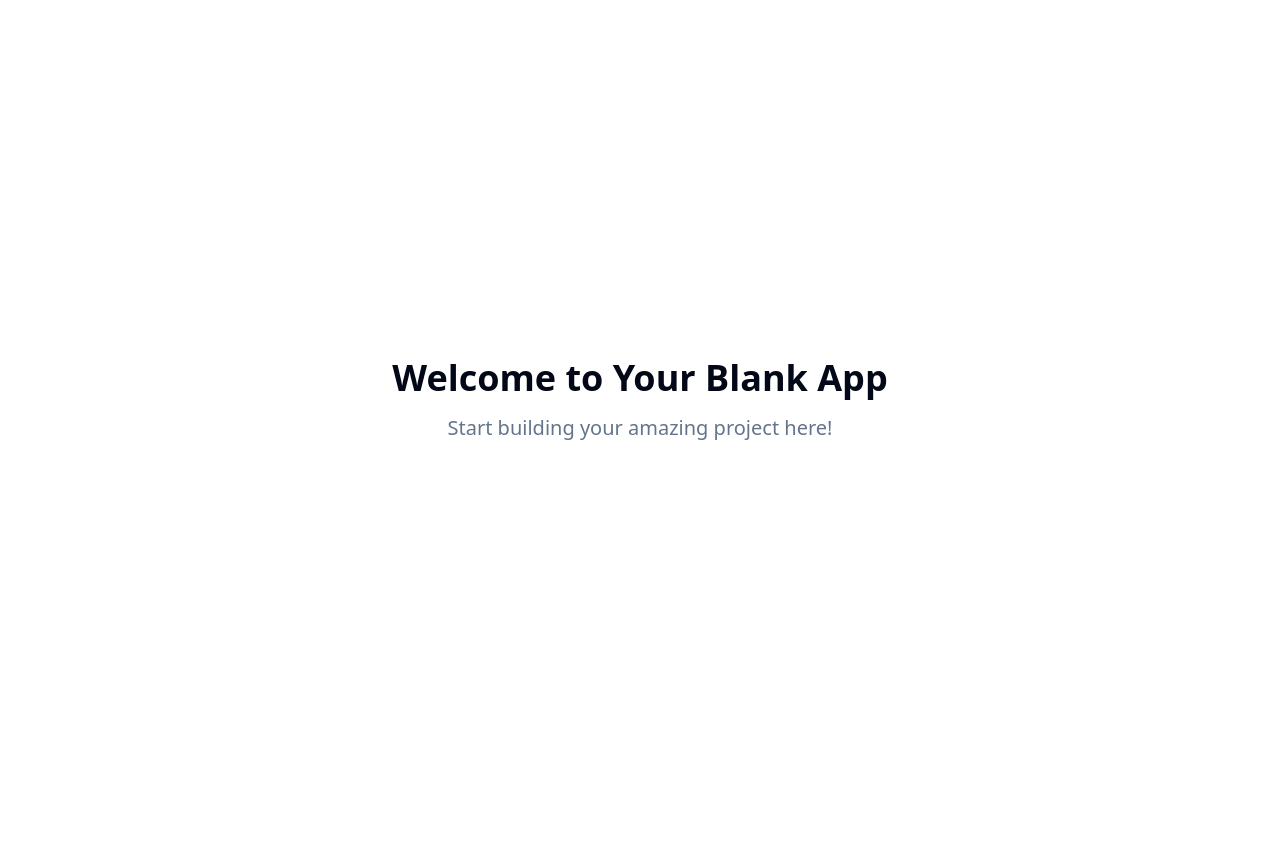
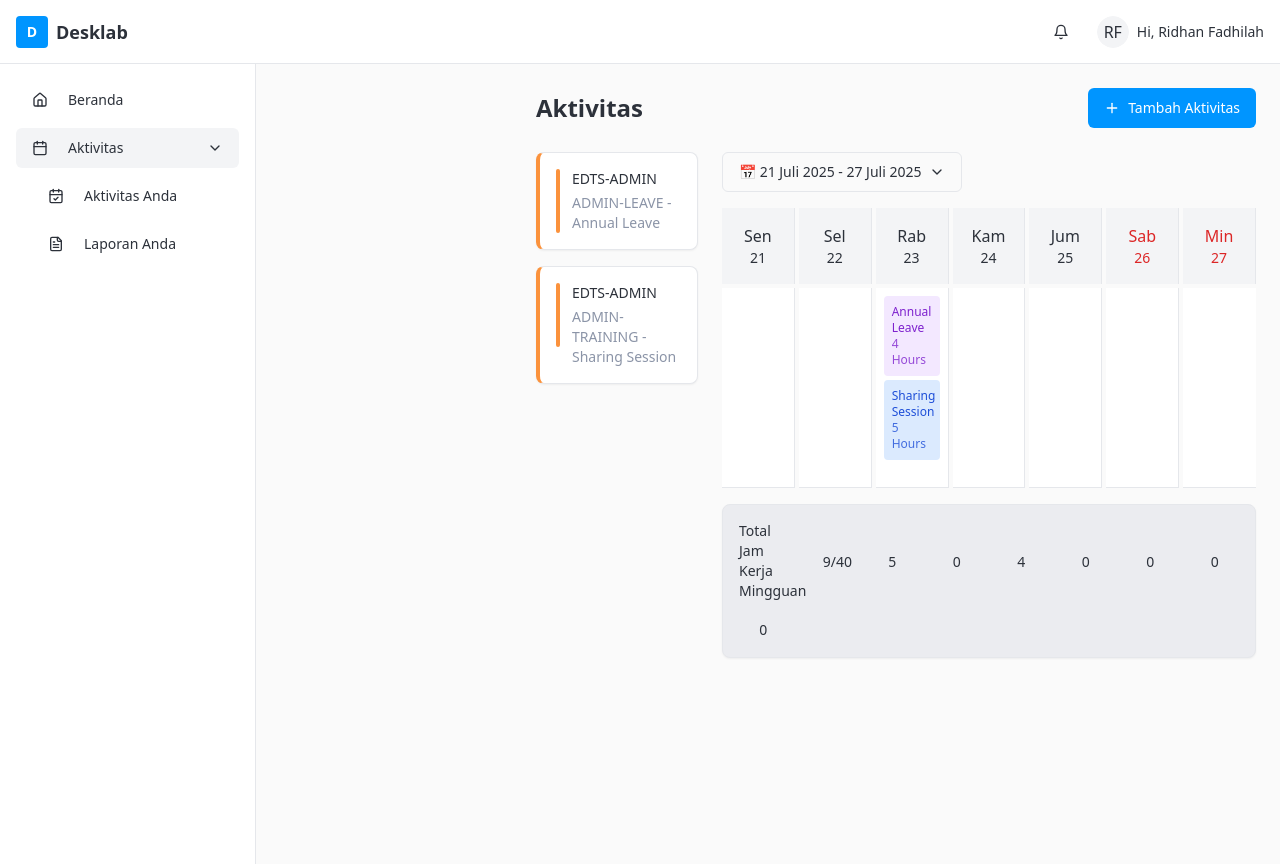
Before and after one commit to hightechif/desklab-web-taurus, a React (Vite) app: page / in a window 1280 px wide. Before the commit the page ends 800 px from the top, so only its background shows below. Built offline with nearby package versions, Linux system fonts and the light colour scheme.

Commit message:
Add activity tracking page
The user wants to develop a web app with an activity tracking page. The page should display a calendar view with activities logged for each day. The app should be as accurate as possible to the provided image.

```diff
--- /dev/null
+++ b/src/components/ActivityCard.tsx
@@ -0,0 +1,21 @@
+import { Card } from "@/components/ui/card";
+
+interface ActivityCardProps {
+  title: string;
+  subtitle: string;
+  color?: string;
+}
+
+export const ActivityCard = ({ title, subtitle, color = "bg-orange-400" }: ActivityCardProps) => {
+  return (
+    <Card className="p-4 bg-activity-card border-l-4 border-l-orange-400 shadow-sm">
+      <div className="flex items-start gap-3">
+        <div className={`w-1 h-16 ${color} rounded-full flex-shrink-0`} />
+        <div className="min-w-0 flex-1">
+          <h3 className="font-medium text-sm text-foreground">{title}</h3>
+          <p className="text-sm text-muted-foreground mt-1">{subtitle}</p>
+        </div>
+      </div>
+    </Card>
+  );
+};
--- /dev/null
+++ b/src/components/CalendarWeekView.tsx
@@ -0,0 +1,94 @@
+import { ChevronDown, MoreHorizontal } from "lucide-react";
+import { Button } from "@/components/ui/button";
+import { Card } from "@/components/ui/card";
+
+const weekDays = [
+  { short: "Sen", full: "Senin", date: "21" },
+  { short: "Sel", full: "Selasa", date: "22" },
+  { short: "Rab", full: "Rabu", date: "23" },
+  { short: "Kam", full: "Kamis", date: "24" },
+  { short: "Jum", full: "Jumat", date: "25" },
+  { short: "Sab", full: "Sabtu", date: "26" },
+  { short: "Min", full: "Minggu", date: "27" },
+];
+
+const calendarEvents = [
+  { day: 2, title: "Annual Leave", duration: "4 Hours", color: "bg-purple-100 text-purple-700" },
+  { day: 2, title: "Sharing Session", duration: "5 Hours", color: "bg-blue-100 text-blue-700" },
+];
+
+const weeklyTotals = [5, 0, 4, 0, 0, 0, 0];
+
+export const CalendarWeekView = () => {
+  return (
+    <div className="space-y-4">
+      {/* Date Range Header */}
+      <div className="flex items-center gap-2">
+        <Button variant="outline" className="gap-2">
+          📅 21 Juli 2025 - 27 Juli 2025
+          <ChevronDown className="h-4 w-4" />
+        </Button>
+      </div>
+
+      {/* Calendar Grid */}
+      <div className="grid grid-cols-7 gap-1">
+        {/* Header Row */}
+        {weekDays.map((day, index) => (
+          <div
+            key={day.short}
+            className={`p-4 text-center bg-calendar-header border-r border-border last:border-r-0 ${
+              index >= 5 ? "text-red-600" : "text-foreground"
+            }`}
+          >
+            <div className="font-medium">{day.short}</div>
+            <div className="text-sm font-normal">{day.date}</div>
+          </div>
+        ))}
+
+        {/* Calendar Body */}
+        {weekDays.map((day, dayIndex) => (
+          <div
+            key={`${day.short}-body`}
+            className="min-h-[200px] p-2 border-r border-b border-border last:border-r-0 bg-card space-y-1"
+          >
+            {calendarEvents
+              .filter(event => event.day === dayIndex)
+              .map((event, eventIndex) => (
+                <div
+                  key={eventIndex}
+                  className={`p-2 rounded text-xs ${event.color} relative group`}
+                >
+                  <div className="font-medium">{event.title}</div>
+                  <div className="text-xs opacity-80">{event.duration}</div>
+                  <Button
+                    variant="ghost"
+                    size="icon"
+                    className="absolute top-1 right-1 h-4 w-4 opacity-0 group-hover:opacity-100"
+                  >
+                    <MoreHorizontal className="h-3 w-3" />
+                  </Button>
+                </div>
+              ))}
+          </div>
+        ))}
+      </div>
+
+      {/* Weekly Summary */}
+      <Card className="p-4 bg-weekly-summary">
+        <div className="grid grid-cols-8 gap-4 items-center">
+          <div className="col-span-1 font-medium text-sm">
+            Total Jam Kerja Mingguan
+          </div>
+          <div className="col-span-1 text-right">
+            <span className="text-sm font-medium">9/40</span>
+          </div>
+          {weeklyTotals.map((total, index) => (
+            <div key={index} className="text-center">
+              <span className="text-sm font-medium">{total}</span>
+            </div>
+          ))}
+        </div>
+      </Card>
+    </div>
+  );
+};
--- /dev/null
+++ b/src/components/Header.tsx
@@ -0,0 +1,43 @@
+import { Bell, Menu } from "lucide-react";
+import { Button } from "@/components/ui/button";
+import { Avatar, AvatarFallback, AvatarImage } from "@/components/ui/avatar";
+
+interface HeaderProps {
+  onMenuClick: () => void;
+}
+
+export const Header = ({ onMenuClick }: HeaderProps) => {
+  return (
+    <header className="h-16 border-b border-border bg-card px-4 flex items-center justify-between">
+      <div className="flex items-center gap-4">
+        <Button
+          variant="ghost"
+          size="icon"
+          onClick={onMenuClick}
+          className="lg:hidden"
+        >
+          <Menu className="h-5 w-5" />
+        </Button>
+        <div className="flex items-center gap-2">
+          <div className="w-8 h-8 bg-primary rounded flex items-center justify-center">
+            <span className="text-primary-foreground font-bold text-sm">D</span>
+          </div>
+          <span className="font-bold text-lg">Desklab</span>
+        </div>
+      </div>
+
+      <div className="flex items-center gap-4">
+        <Button variant="ghost" size="icon">
+          <Bell className="h-5 w-5" />
+        </Button>
+        <div className="flex items-center gap-2">
+          <Avatar className="h-8 w-8">
+            <AvatarImage src="" />
+            <AvatarFallback>RF</AvatarFallback>
+          </Avatar>
+          <span className="text-sm font-medium hidden sm:inline">Hi, Ridhan Fadhilah</span>
+        </div>
+      </div>
+    </header>
+  );
+};
--- /dev/null
+++ b/src/components/Layout.tsx
@@ -0,0 +1,26 @@
+import { useState } from "react";
+import { Header } from "./Header";
+import { Sidebar } from "./Sidebar";
+
+interface LayoutProps {
+  children: React.ReactNode;
+}
+
+export const Layout = ({ children }: LayoutProps) => {
+  const [sidebarOpen, setSidebarOpen] = useState(false);
+
+  return (
+    <div className="min-h-screen bg-background">
+      <Header onMenuClick={() => setSidebarOpen(true)} />
+      <div className="flex">
+        <Sidebar
+          isOpen={sidebarOpen}
+          onClose={() => setSidebarOpen(false)}
+        />
+        <main className="flex-1 p-6 lg:ml-64">
+          {children}
+        </main>
+      </div>
+    </div>
+  );
+};
--- /dev/null
+++ b/src/components/Sidebar.tsx
@@ -0,0 +1,57 @@
+import { Home, Calendar, CalendarCheck, FileText, ChevronDown } from "lucide-react";
+import { Button } from "@/components/ui/button";
+import { cn } from "@/lib/utils";
+
+interface SidebarProps {
+  isOpen: boolean;
+  onClose: () => void;
+}
+
+const menuItems = [
+  { icon: Home, label: "Beranda", isActive: false },
+  { icon: Calendar, label: "Aktivitas", isActive: true, hasSubmenu: true },
+  { icon: CalendarCheck, label: "Aktivitas Anda", isActive: false, isSubmenu: true },
+  { icon: FileText, label: "Laporan Anda", isActive: false, isSubmenu: true },
+];
+
+export const Sidebar = ({ isOpen, onClose }: SidebarProps) => {
+  return (
+    <>
+      {/* Mobile overlay */}
+      {isOpen && (
+        <div
+          className="fixed inset-0 bg-black/50 lg:hidden z-40"
+          onClick={onClose}
+        />
+      )}
+
+      {/* Sidebar */}
+      <aside
+        className={cn(
+          "fixed left-0 top-16 h-[calc(100vh-4rem)] w-64 bg-sidebar-bg border-r border-sidebar-border transition-transform duration-300 z-50",
+          "lg:relative lg:top-0 lg:h-screen lg:translate-x-0",
+          isOpen ? "translate-x-0" : "-translate-x-full"
+        )}
+      >
+        <nav className="p-4 space-y-2">
+          {menuItems.map((item, index) => (
+            <div key={index}>
+              <Button
+                variant={item.isActive ? "secondary" : "ghost"}
+                className={cn(
+                  "w-full justify-start text-left",
+                  item.isSubmenu && "pl-8",
+                  item.isActive && "bg-secondary"
+                )}
+              >
+                <item.icon className="mr-3 h-4 w-4" />
+                {item.label}
+                {item.hasSubmenu && <ChevronDown className="ml-auto h-4 w-4" />}
+              </Button>
+            </div>
+          ))}
+        </nav>
+      </aside>
+    </>
+  );
+};
--- a/src/index.css
+++ b/src/index.css
@@ -8,33 +8,40 @@ All colors MUST be HSL.
 
 @layer base {
   :root {
-    --background: 0 0% 100%;
-    --foreground: 222.2 84% 4.9%;
+    --background: 0 0% 98%;
+    --foreground: 220 14% 20%;
 
     --card: 0 0% 100%;
-    --card-foreground: 222.2 84% 4.9%;
+    --card-foreground: 220 14% 20%;
 
     --popover: 0 0% 100%;
-    --popover-foreground: 222.2 84% 4.9%;
+    --popover-foreground: 220 14% 20%;
 
-    --primary: 222.2 47.4% 11.2%;
-    --primary-foreground: 210 40% 98%;
+    --primary: 205 100% 50%;
+    --primary-foreground: 0 0% 100%;
 
-    --secondary: 210 40% 96.1%;
-    --secondary-foreground: 222.2 47.4% 11.2%;
+    --secondary: 220 14% 96%;
+    --secondary-foreground: 220 14% 20%;
 
-    --muted: 210 40% 96.1%;
-    --muted-foreground: 215.4 16.3% 46.9%;
+    --muted: 220 14% 96%;
+    --muted-foreground: 220 14% 60%;
 
-    --accent: 210 40% 96.1%;
-    --accent-foreground: 222.2 47.4% 11.2%;
+    --accent: 220 14% 96%;
+    --accent-foreground: 220 14% 20%;
 
     --destructive: 0 84.2% 60.2%;
-    --destructive-foreground: 210 40% 98%;
+    --destructive-foreground: 0 0% 100%;
 
-    --border: 214.3 31.8% 91.4%;
-    --input: 214.3 31.8% 91.4%;
-    --ring: 222.2 84% 4.9%;
+    --border: 220 14% 91%;
+    --input: 220 14% 91%;
+    --ring: 205 100% 50%;
+
+    --sidebar-bg: 0 0% 100%;
+    --sidebar-border: 220 14% 91%;
+    --sidebar-hover: 220 14% 96%;
+    --calendar-header: 220 14% 96%;
+    --activity-card: 0 0% 100%;
+    --weekly-summary: 220 14% 93%;
 
     --radius: 0.5rem;
 
--- /dev/null
+++ b/src/pages/Activities.tsx
@@ -0,0 +1,40 @@
+import { Plus } from "lucide-react";
+import { Button } from "@/components/ui/button";
+import { ActivityCard } from "@/components/ActivityCard";
+import { CalendarWeekView } from "@/components/CalendarWeekView";
+
+export const Activities = () => {
+  return (
+    <div className="space-y-6">
+      {/* Header */}
+      <div className="flex items-center justify-between">
+        <h1 className="text-2xl font-bold">Aktivitas</h1>
+        <Button className="gap-2">
+          <Plus className="h-4 w-4" />
+          Tambah Aktivitas
+        </Button>
+      </div>
+
+      <div className="grid grid-cols-1 lg:grid-cols-4 gap-6">
+        {/* Activity Cards */}
+        <div className="lg:col-span-1 space-y-4">
+          <ActivityCard
+            title="EDTS-ADMIN"
+            subtitle="ADMIN-LEAVE - Annual Leave"
+            color="bg-orange-400"
+          />
+          <ActivityCard
+            title="EDTS-ADMIN"
+            subtitle="ADMIN-TRAINING - Sharing Session"
+            color="bg-orange-400"
+          />
+        </div>
+
+        {/* Calendar */}
+        <div className="lg:col-span-3">
+          <CalendarWeekView />
+        </div>
+      </div>
+    </div>
+  );
+};
--- a/src/pages/Index.tsx
+++ b/src/pages/Index.tsx
@@ -1,13 +1,11 @@
-// Update this page (the content is just a fallback if you fail to update the page)
+import { Layout } from "@/components/Layout";
+import { Activities } from "./Activities";
 
 const Index = () => {
   return (
-    <div className="min-h-screen flex items-center justify-center bg-background">
-      <div className="text-center">
-        <h1 className="text-4xl font-bold mb-4">Welcome to Your Blank App</h1>
-        <p className="text-xl text-muted-foreground">Start building your amazing project here!</p>
-      </div>
-    </div>
+    <Layout>
+      <Activities />
+    </Layout>
   );
 };
 
--- a/tailwind.config.ts
+++ b/tailwind.config.ts
@@ -52,6 +52,12 @@ export default {
 					DEFAULT: 'hsl(var(--card))',
 					foreground: 'hsl(var(--card-foreground))'
 				},
+				'sidebar-bg': 'hsl(var(--sidebar-bg))',
+				'sidebar-border': 'hsl(var(--sidebar-border))',
+				'sidebar-hover': 'hsl(var(--sidebar-hover))',
+				'calendar-header': 'hsl(var(--calendar-header))',
+				'activity-card': 'hsl(var(--activity-card))',
+				'weekly-summary': 'hsl(var(--weekly-summary))',
 				sidebar: {
 					DEFAULT: 'hsl(var(--sidebar-background))',
 					foreground: 'hsl(var(--sidebar-foreground))',
```
